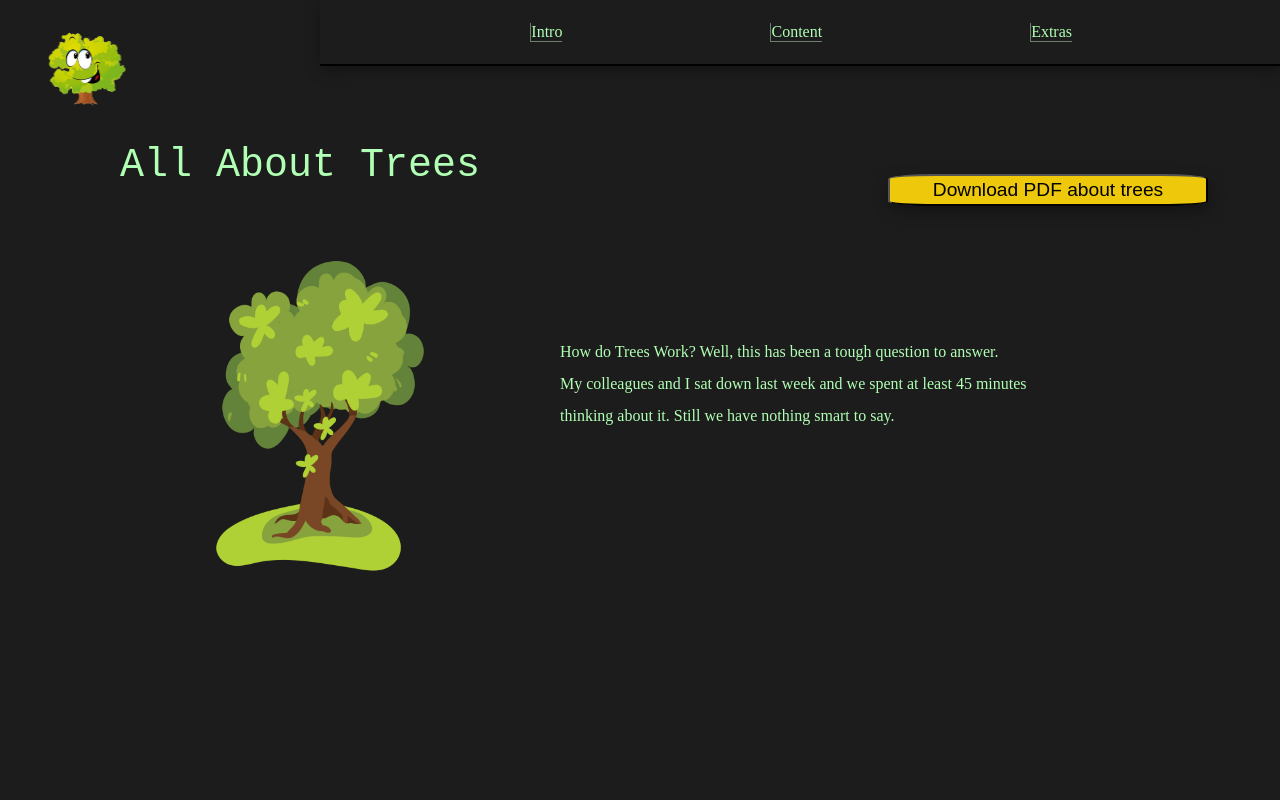
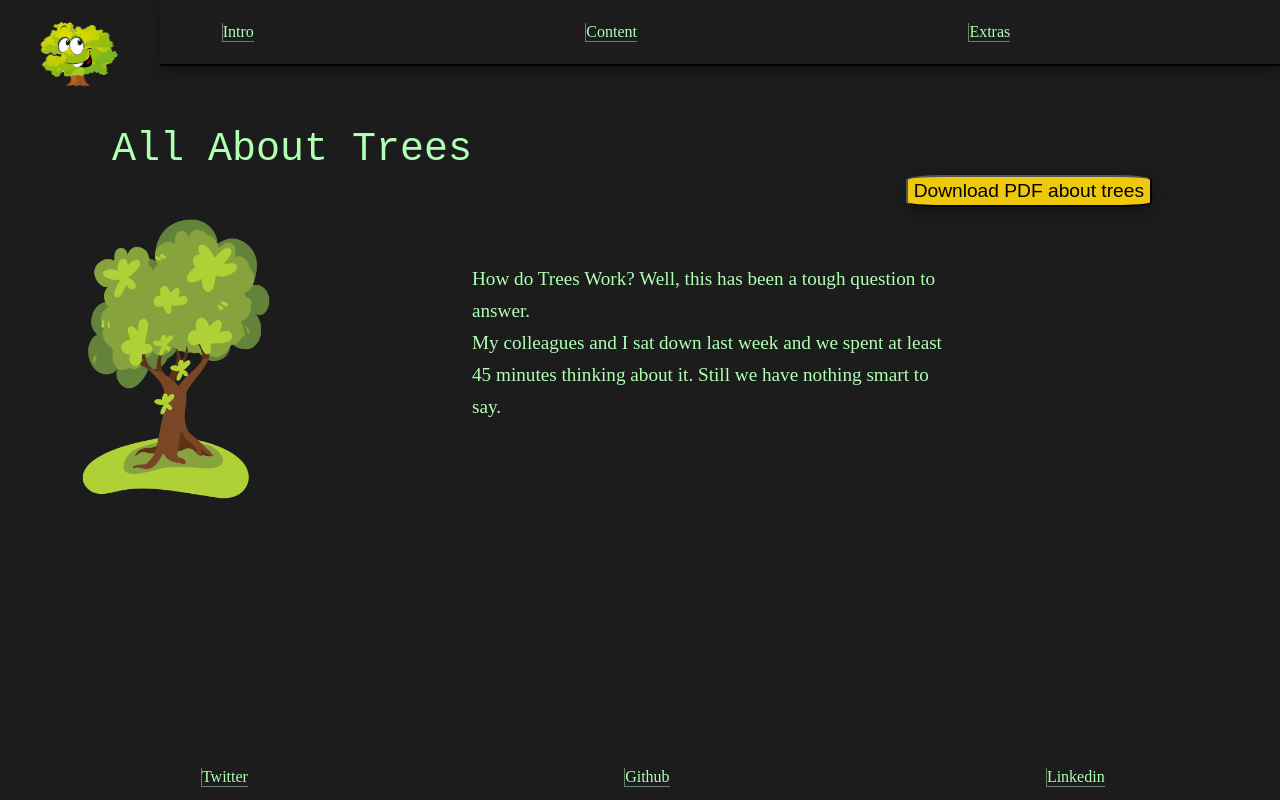
Before and after one commit to BF-FrontEnd-class/agile-development-group2-all-about-trees, a plain HTML site: page index.html in a window 1280 px wide. Drawn offline with Linux system fonts and the light colour scheme.

Commit message:
add footer and change of position in all css

```diff
--- a/index.html
+++ b/index.html
@@ -8,16 +8,14 @@
     <link href="./styles/index.css" rel="stylesheet" />
   </head>
   <body>
+    <!--header-->
+    <header class="centered-items">
       <!--logo-->
       <img class="bouncy-img" src="./assets/tree.png" alt="a smiling tree" />
-    <!--header-->
-    <header class="centered-items">
       <nav class="bottom-divider">
-        <div class="spaced-items">
         <a href="#summary-info">Intro</a>
         <a href="#main-info">Content</a>
         <a href="#extra-info">Extras</a>
-        </div>
       </nav>
     </header>
 
@@ -26,16 +24,23 @@
 
     <!--pdf-->
     <button class="btn" type="submit">Download PDF about trees</button>
-    <img class="tree-img" src="./assets/tree2.png" alt="tree" />
 
     <!-- Description  -->
-    <section id="summary-info">
+    <section id="summary-info" class="summary-info">
+      <img class="tree-img" src="./assets/tree2.png" alt="tree" />
+      <div class="description">
         <p class="fascinating-words">
           How do Trees Work? Well, this has been a tough question to answer.
           <br />
-        My colleagues and I sat down last week and we spent at least 45 minutes
-        thinking about it. Still we have nothing smart to say.
+          My colleagues and I sat down last week and we spent at least 45
+          minutes thinking about it. Still we have nothing smart to say.
         </p>
+      </div>
     </section>
+
+    <!-- Social media  -->
+    <footer class="top-divider">
+      <a href="#">Twitter</a> <a href="#">Github</a> <a href="#">Linkedin</a>
+    </footer>
   </body>
 </html>
--- a/styles/something.css
+++ b/styles/something.css
@@ -1,26 +1,28 @@
 body {
   background-color: rgb(27, 28, 27);
+  margin: 0;
 }
 
 /* header */
 .bottom-divider {
-  position: absolute;
-  right: 0;
-  top: 0;
+  display: flex;
+  align-content: center;
+  align-items: center;
+  justify-content: space-around;
+  width: 100%;
+  height: 4rem;
+  box-shadow: 1px 5px 15px rgba(0, 0, 0, 0.35);
   border-bottom: 2px solid black;
 }
 
-.spaced-items {
-  display: flex;
-  align-content: center;
-  align-items: center;
-  justify-content: end;
-  width: 60rem;
-  height: 4rem;
-  box-shadow: 1px 5px 15px rgba(0, 0, 0, 0.35);
+.top-divider a {
+  color: rgb(177, 255, 181);
+  text-decoration: none;
+  border-left: 1px solid rgba(197, 245, 197, 0.461);
+  border-bottom: 1px solid rgba(197, 245, 197, 0.461);
 }
 
-.spaced-items a {
+.bottom-divider a {
   margin-right: 13rem;
   color: rgb(177, 255, 181);
   text-decoration: none;
@@ -28,26 +30,26 @@ body {
   border-bottom: 1px solid rgba(197, 245, 197, 0.461);
 }
 
-.spaced-items a:hover {
+.bottom-divider a:hover {
   color: rgb(98, 253, 129);
+}
+
+.summary-info {
+  display: flex;
+  width: 100%;
 }
 
 /* logo */
 
 .bouncy-img {
   width: 10rem;
-  height: 7rem;
-}
-
-.bouncy-img:hover {
-  animation: bounce 1s;
+  aspect-ratio: 16/10;
 }
 
 /* title */
 
 h1 {
   margin-left: 7rem;
-  margin-top: -2rem;
   font-family: "Courier New", Courier, monospace;
   font-weight: lighter;
   font-size: 2.5rem;
@@ -57,10 +59,9 @@ h1 {
 /* pdf */
 
 .btn {
-  position: relative;
-  top: -2.5rem;
-  left: 55rem;
-  width: 20rem;
+  position: absolute;
+  right: 8rem;
+  transform: translateY(-1.5rem);
   height: 2rem;
   background-color: rgb(237, 200, 11);
   color: black;
@@ -72,27 +73,53 @@ h1 {
 
 .centered-items {
   display: flex;
-  flex-direction: row;
-  justify-content: center;
-  padding-top: 2%;
-  padding-bottom: 2%;
 }
 
 /* image */
 
 .tree-img {
-  position: absolute;
-  top: 16rem;
-  left: 10rem;
-  width: 20rem;
+  transform: translate(2rem, 1rem);
+  max-width: 20rem;
+  height: 18rem;
 }
 
 /* Description */
+
+.description {
+  display: flex;
+  justify-content: center;
+  align-items: center;
+  width: 100%;
+  margin-right: 9rem;
+}
+
 .fascinating-words {
-  position: absolute;
-  top: 20rem;
-  right: 15rem;
-  width: 30rem;
+  width: min(30rem, 100%);
+  font-size: 1.2rem;
   line-height: 2rem;
   color: rgb(177, 255, 181);
 }
+
+/* Extra link  */
+.aside-info {
+  width: 40%;
+  padding-left: 0.5rem;
+  margin-left: 0.5rem;
+  float: right;
+  box-shadow: inset 5px 0 5px -5px #29627e;
+  font-style: italic;
+}
+
+.aside-text {
+  font-family: monospace;
+}
+
+/* Social media  */
+.top-divider {
+  position: fixed;
+  bottom: 0;
+  padding: 0.8rem;
+  width: 100vw;
+  display: flex;
+  justify-content: space-around;
+}
```
Lines whose indentation alone changed are shown as unchanged.
